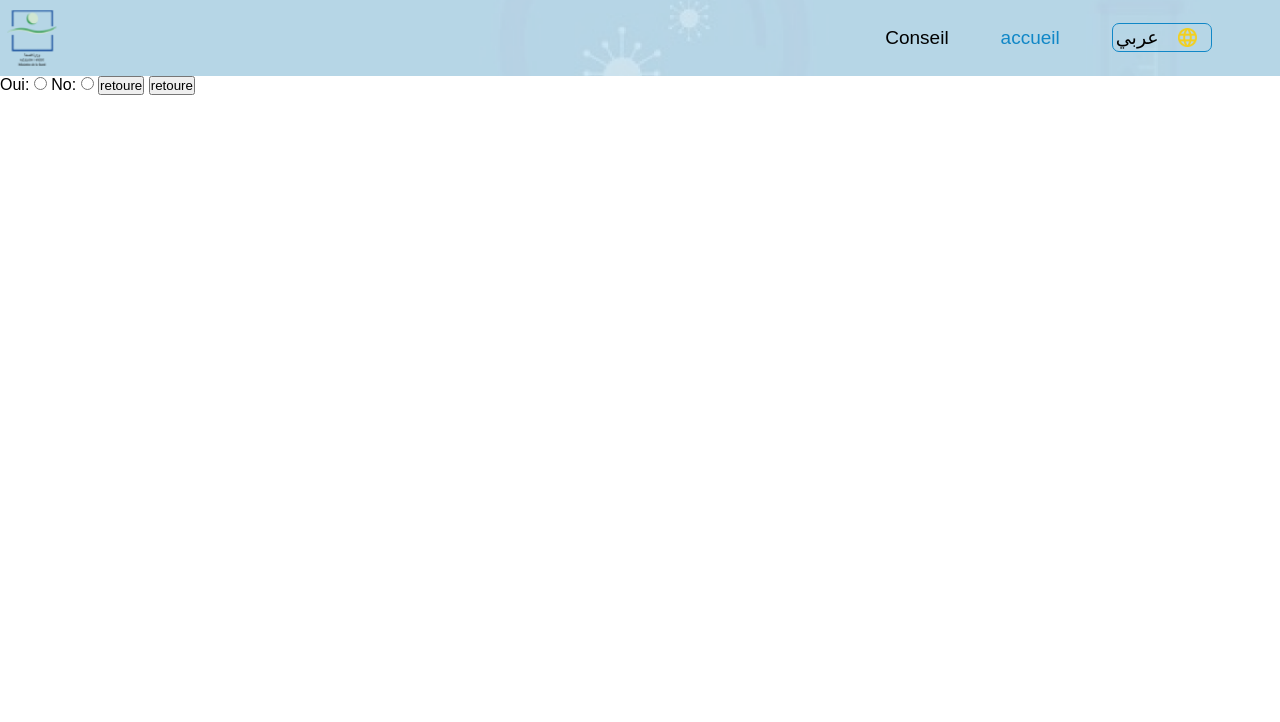
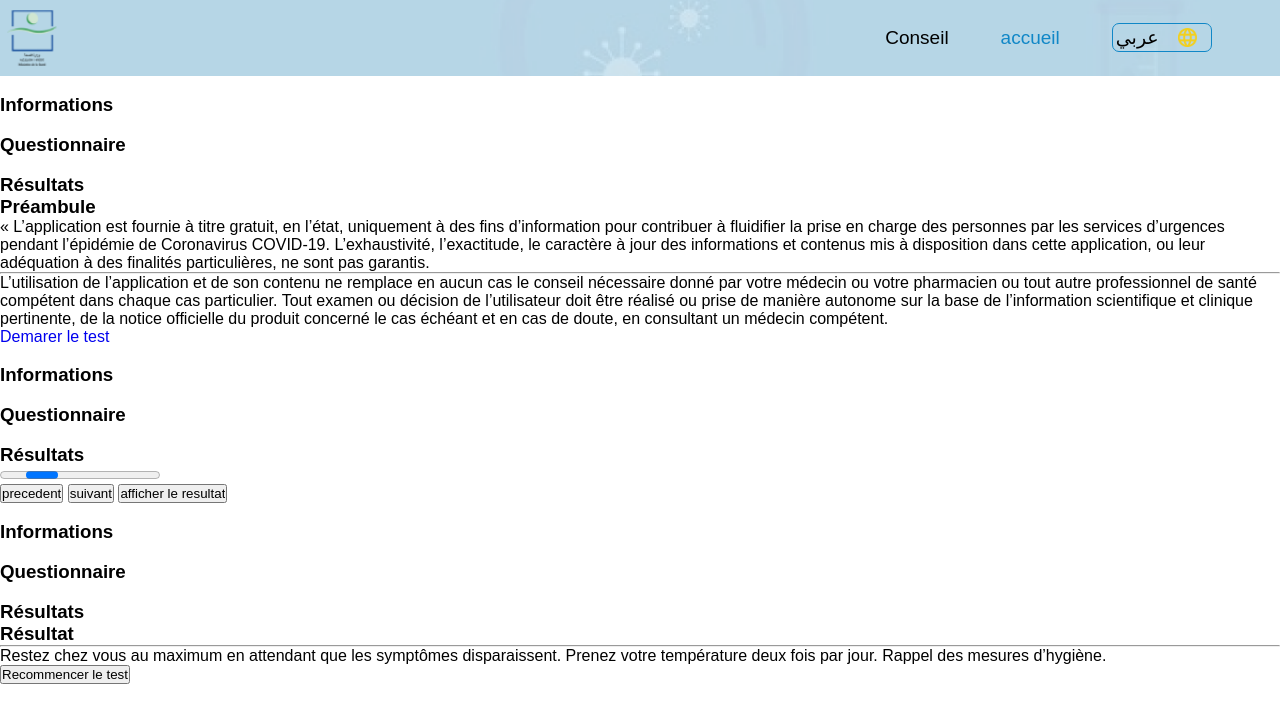
Before and after one commit to zakaria-batty/CoronaVrus, a website: page Starter-file/dist/test.html in a window 1280 px wide. Drawn offline with Linux system fonts and the light colour scheme.

Commit message:
modified test.html

```diff
--- a/Starter-file/dist/test.html
+++ b/Starter-file/dist/test.html
@@ -25,15 +25,109 @@
                 </li>
             </ul>
         </nav>
+    </header>
+    <main>
+        <section class="main__inform sect ">
+            <div class="main__tags">
+                <div class="main__tag">
+                    <img class="main__inform__img  main__inform__img--active" src="/Design/Assets/svg/active.svg"
+                        alt="">
+                    <h3 class="h3__active">Informations</h3>
+                </div>
+                <div class="main__tag">
+                    <img class="main__inform__img" src="/Design/Assets/svg/desactive.svg" alt="">
+                    <h3>Questionnaire</h3>
+                </div>
+                <div class="main__tag">
+                    <img class="main__inform__img" src="/Design/Assets/svg/desactive.svg" alt="">
+                    <h3>Résultats</h3>
+                </div>
+            </div>
+            <div class="main__Preambule">
+                <h3>Préambule</h3>
+                <p>« L’application est fournie à titre gratuit, en l’état, uniquement à des fins d’information pour
+                    contribuer à fluidifier la prise en charge des personnes par les services d’urgences pendant
+                    l’épidémie de
+                    Coronavirus COVID-19. L’exhaustivité, l’exactitude, le caractère à jour des informations et contenus
+                    mis à
+                    disposition dans cette application, ou leur adéquation à des finalités particulières, ne sont pas
+                    garantis.
+                </p>
+                <hr>
+                <p> L’utilisation de l’application et de son contenu ne remplace en aucun cas le conseil nécessaire
+                    donné par
+                    votre médecin ou votre pharmacien ou tout autre professionnel de santé compétent dans chaque cas
+                    particulier. Tout examen ou décision de l’utilisateur doit être réalisé ou prise de manière autonome
+                    sur la
+                    base de l’information scientifique et clinique pertinente, de la notice officielle du produit
+                    concerné le
+                    cas échéant et en cas de doute, en consultant un médecin compétent. </p>
+            </div>
+            <a href="#" id="demarer">Demarer le test</a>
+        </section>
+        <section class="main__questionnaire sect affiche">
+            <div class="main__tags">
+                <div class="main__tag">
+                    <img class="main__inform__img" src="/Design/Assets/svg/desactive.svg" alt="">
+                    <h3 class="h3__active">Informations</h3>
+                </div>
+                <div class="main__tag">
+                    <img class="main__inform__img  main__inform__img--active" src="/Design/Assets/svg/active.svg"
+                        alt="">
+                    <h3>Questionnaire</h3>
+                </div>
+                <div class="main__tag">
+                    <img class="main__inform__img" src="/Design/Assets/svg/desactive.svg" alt="">
+                    <h3>Résultats</h3>
+                </div>
+            </div>
+            <form id="form">
+                <div class="numerotation">
+                    <div class="relative">
+                        <div class="progressbar">
+                        </div>
+                        <progress id="file" max="3"> </progress>
+                    </div>
+                    <p id="afficheNum"></p>
+                </div>
+                <div class="questions">
 
-    </header>
-    <section class="quetions">
-        Oui: <input type="radio" id="myCheck"  onclick="myFunction()">
-        No: <input type="radio" id="myCheck"  onclick="myFunction()">
-        <button type="button">retoure</button>
-        <button type="button">retoure</button>
-    </section>
+                </div>
+                <div class="inputs">
+                    <input type="submit" value="precedent" id="precedent">
+                    <input type="submit" value="suivant" id="suivant">
+                    <input type="submit" value="afficher le resultat" id="resultat" class="affiche">
+                </div>
+            </form>
 
+        </section>
+        <section class="main__Resultat sect affiche">
+            <div class="main__tags">
+                <div class="main__tag">
+                    <img class="main__inform__img " src="/Design/Assets/svg/desactive.svg" alt="">
+                    <h3 class="h3__active">Informations</h3>
+                </div>
+                <div class="main__tag">
+                    <img class="main__inform__img" src="/Design/Assets/svg/desactive.svg" alt="">
+                    <h3>Questionnaire</h3>
+                </div>
+                <div class="main__tag">
+                    <img class="main__inform__img main__inform__img--active " src="/Design/Assets/svg/active.svg"
+                        alt="">
+                    <h3>Résultats</h3>
+                </div>
+            </div>
+            <div class="affiche__resultat">
+                <h3>Résultat</h3>
+                <p id="affichageResult"> </p>
+                <hr>
+                <span> Restez chez vous au maximum en attendant que les symptômes disparaissent. Prenez votre
+                    température deux
+                    fois par jour. Rappel des mesures d’hygiène. </span>
+            </div>
+            <input type="submit" value="Recommencer le test" id="repeter">
+        </section>
+    </main>
 </body>
 
 </html>
```
